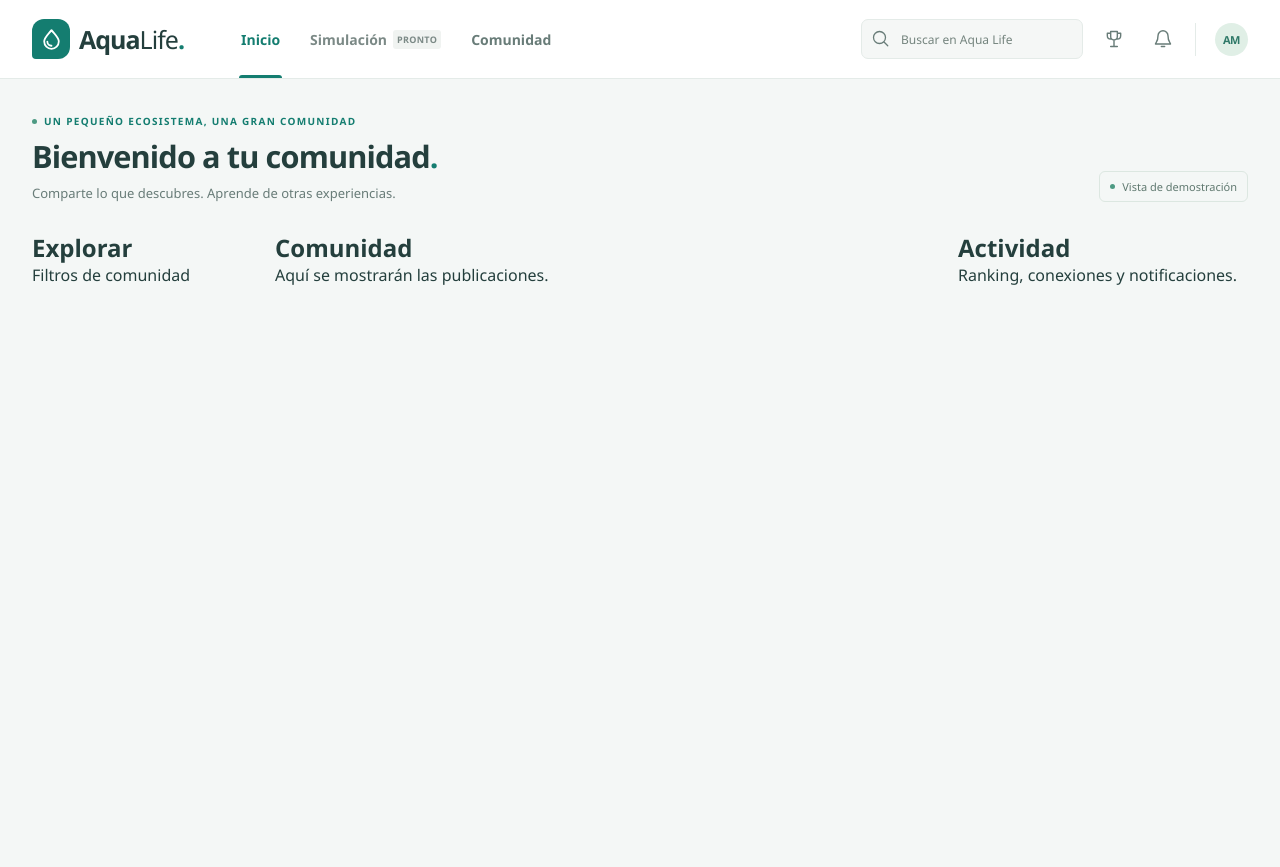
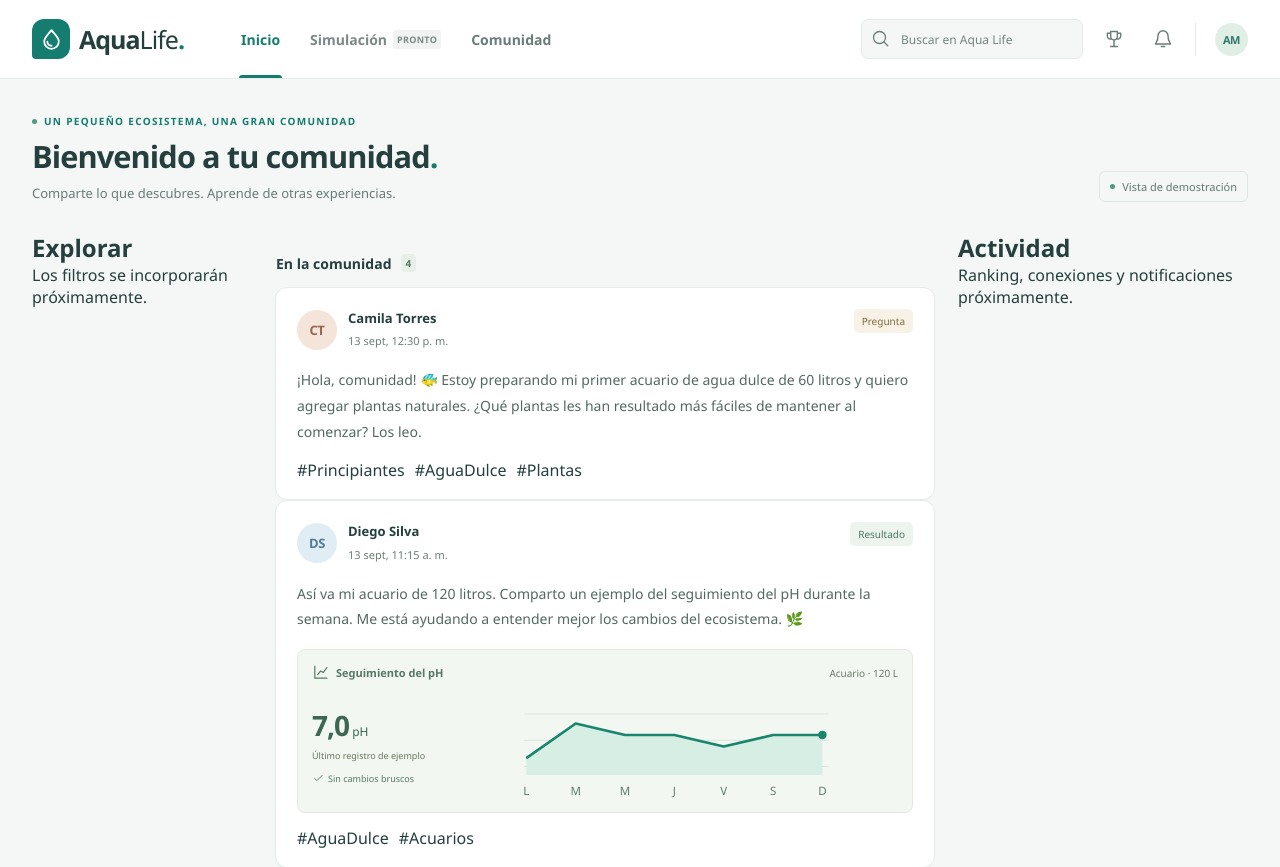
Before and after one commit to jleivav/AquaLife, a React (Vite) app: page / in a window 1280 px wide. Shown: the top 867 px of the page. Before the commit the page ends 800 px from the top, so only its background shows below. Built offline with nearby package versions, Linux system fonts and the light colour scheme.

Commit message:
feat: agregar feed de publicaciones de comunidad

```diff
--- /dev/null
+++ b/src/components/PostCard.tsx
@@ -0,0 +1,61 @@
+import type { Post } from '../types/community'
+import { Avatar } from './Avatar'
+import { ResultPreview } from './ResultPreview'
+
+interface PostCardProps {
+  post: Post
+}
+
+const dateFormat = new Intl.DateTimeFormat('es-CL', {
+  day: 'numeric',
+  month: 'short',
+  hour: '2-digit',
+  minute: '2-digit',
+})
+
+export function PostCard({ post }: PostCardProps) {
+  return (
+    <article
+      className="card post-card"
+      id={post.id}
+      aria-label={`Publicación de ${post.author.name}`}
+    >
+      <header className="post-header">
+        <Avatar member={post.author} />
+
+        <div className="post-author">
+          <h3>{post.author.name}</h3>
+          <time dateTime={post.date}>
+            {dateFormat.format(new Date(post.date))}
+          </time>
+        </div>
+
+        <span
+          className={`content-badge ${
+            post.type === 'Resultado' ? 'content-badge--result' : ''
+          }`}
+        >
+          {post.type}
+        </span>
+      </header>
+
+      <p className="post-text">{post.text}</p>
+
+      {post.chart && <ResultPreview />}
+
+      {post.image && (
+        <img
+          className="post-image"
+          src={post.image}
+          alt={`Imagen compartida por ${post.author.name}`}
+        />
+      )}
+
+      <div className="post-tags">
+        {post.tags.map((tag) => (
+          <span key={tag}>#{tag}</span>
+        ))}
+      </div>
+    </article>
+  )
+}
--- /dev/null
+++ b/src/components/ResultPreview.tsx
@@ -0,0 +1,30 @@
+import { Icon } from './Icon'
+
+// Ilustración fija del resultado del mockup; no ejecuta una simulación.
+export function ResultPreview() {
+  return (
+    <figure className="result-preview">
+      <figcaption>
+        <span><Icon name="chart" size={17} />Seguimiento del pH</span>
+        <span className="chart-label">Acuario · 120 L</span>
+      </figcaption>
+      <div className="chart-body">
+        <div className="chart-value">
+          <strong>7,0<span> pH</span></strong>
+          <span>Último registro de ejemplo</span>
+          <span className="chart-status"><Icon name="check" size={13} />Sin cambios bruscos</span>
+        </div>
+        <svg className="ph-chart" viewBox="0 0 310 100" role="img"
+          aria-label="Gráfico de ejemplo del pH: lunes 6,8; martes 7,1; miércoles 7,0; jueves 7,0; viernes 6,9; sábado y domingo 7,0.">
+          <path d="M10 20H300M10 45H300M10 70H300" stroke="#d7e6e0" fill="none" />
+          <path d="M12 62 59 29 106 40 153 40 200 51 247 40 294 40V78H12Z" fill="#d7eee5" />
+          <polyline points="12,62 59,29 106,40 153,40 200,51 247,40 294,40" stroke="#18856c" strokeWidth="2.5" fill="none" strokeLinejoin="round" />
+          <circle cx="294" cy="40" r="4" fill="#18856c" />
+          {['L', 'M', 'M', 'J', 'V', 'S', 'D'].map((day, index) => (
+            <text key={index} x={12 + index * 47} y="97" textAnchor="middle" fill="#617a72" fontSize="11">{day}</text>
+          ))}
+        </svg>
+      </div>
+    </figure>
+  )
+}
--- a/src/pages/CommunityPage.tsx
+++ b/src/pages/CommunityPage.tsx
@@ -1,13 +1,15 @@
 import { useState } from 'react'
 import { Header } from '../components/Header'
+import { PostCard } from '../components/PostCard'
+import { initialPosts } from '../data/community'
 
 export function CommunityPage() {
   const [query, setQuery] = useState('')
 
   return (
     <>
-      <a className="skip-link" href="#community-content">
-        Saltar al contenido
+      <a className="skip-link" href="#publicaciones">
+        Saltar a las publicaciones
       </a>
 
       <Header
@@ -39,20 +41,32 @@ export function CommunityPage() {
           </span>
         </div>
 
-        <div className="community-layout" id="community-content">
+        <div className="community-layout">
           <aside className="filter-column">
             <h2>Explorar</h2>
-            <p>Filtros de comunidad</p>
+            <p>Los filtros se incorporarán próximamente.</p>
           </aside>
 
-          <section className="feed">
-            <h2>Comunidad</h2>
-            <p>Aquí se mostrarán las publicaciones.</p>
+          <section
+            className="feed"
+            id="publicaciones"
+            aria-label="Publicaciones de la comunidad"
+          >
+            <div className="feed-heading">
+              <h2>
+                En la comunidad
+                <span>{initialPosts.length}</span>
+              </h2>
+            </div>
+
+            {initialPosts.map((post) => (
+              <PostCard key={post.id} post={post} />
+            ))}
           </section>
 
           <aside>
             <h2>Actividad</h2>
-            <p>Ranking, conexiones y notificaciones.</p>
+            <p>Ranking, conexiones y notificaciones próximamente.</p>
           </aside>
         </div>
       </main>
```
